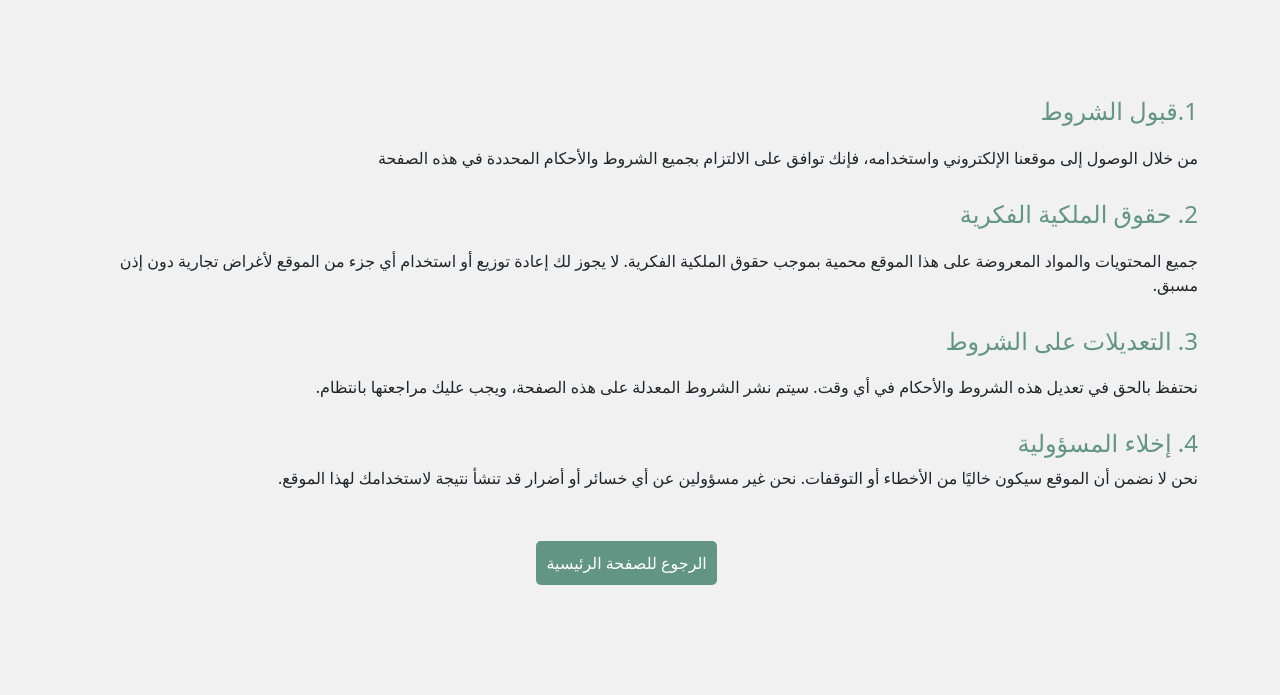
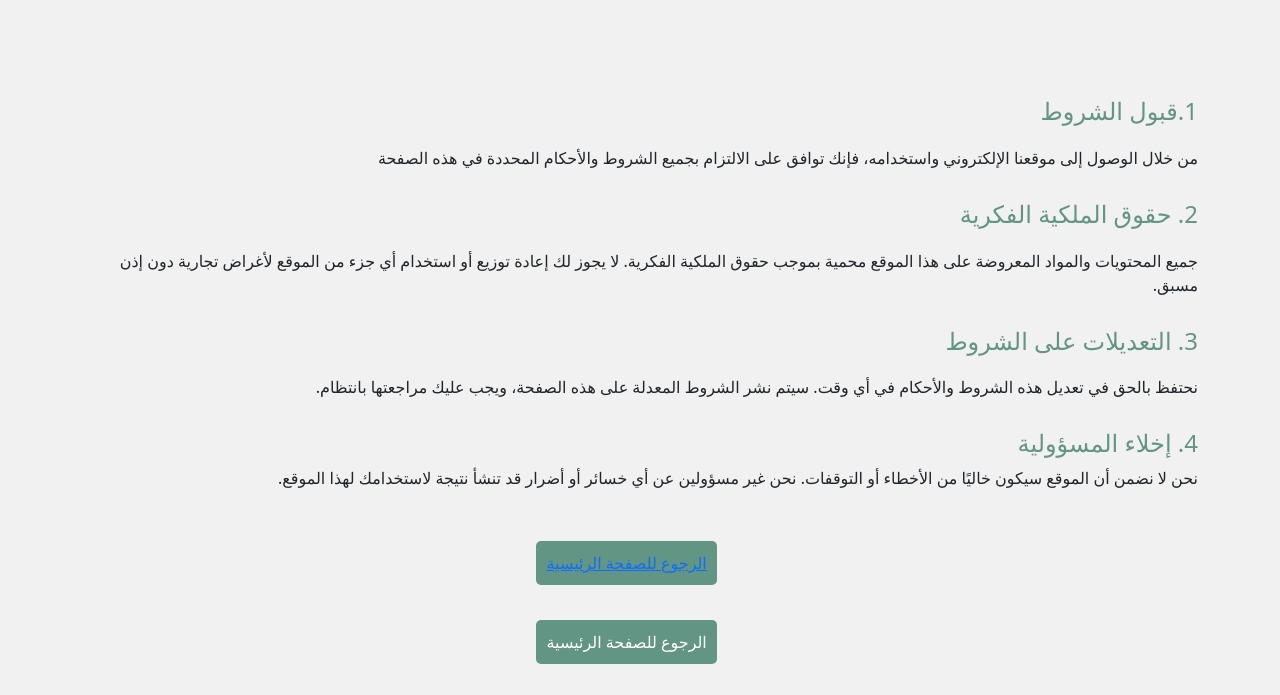
Before and after one commit to badralzabi/my-website, a plain HTML site: page Terms and Conditions.html in a window 1280 px wide. Shown: the part 105-800 px from the top of the page. Drawn offline with nearby package versions, Linux system fonts and the light colour scheme.

Commit message:
Update Terms and Conditions.html

```diff
--- a/Terms and Conditions.html
+++ b/Terms and Conditions.html
@@ -48,8 +48,8 @@
         </div>
     </section>
 
-    <a href="index.html"><button class="butter">الرجوع للصفحة الرئيسية</button></a>
-
+   <button class="butter"><a href="index.html"> الرجوع للصفحة الرئيسية </a></button>
+<a href="index.html"><button class="butter">الرجوع للصفحة الرئيسية</button></a>
 
 </body>
 
```
